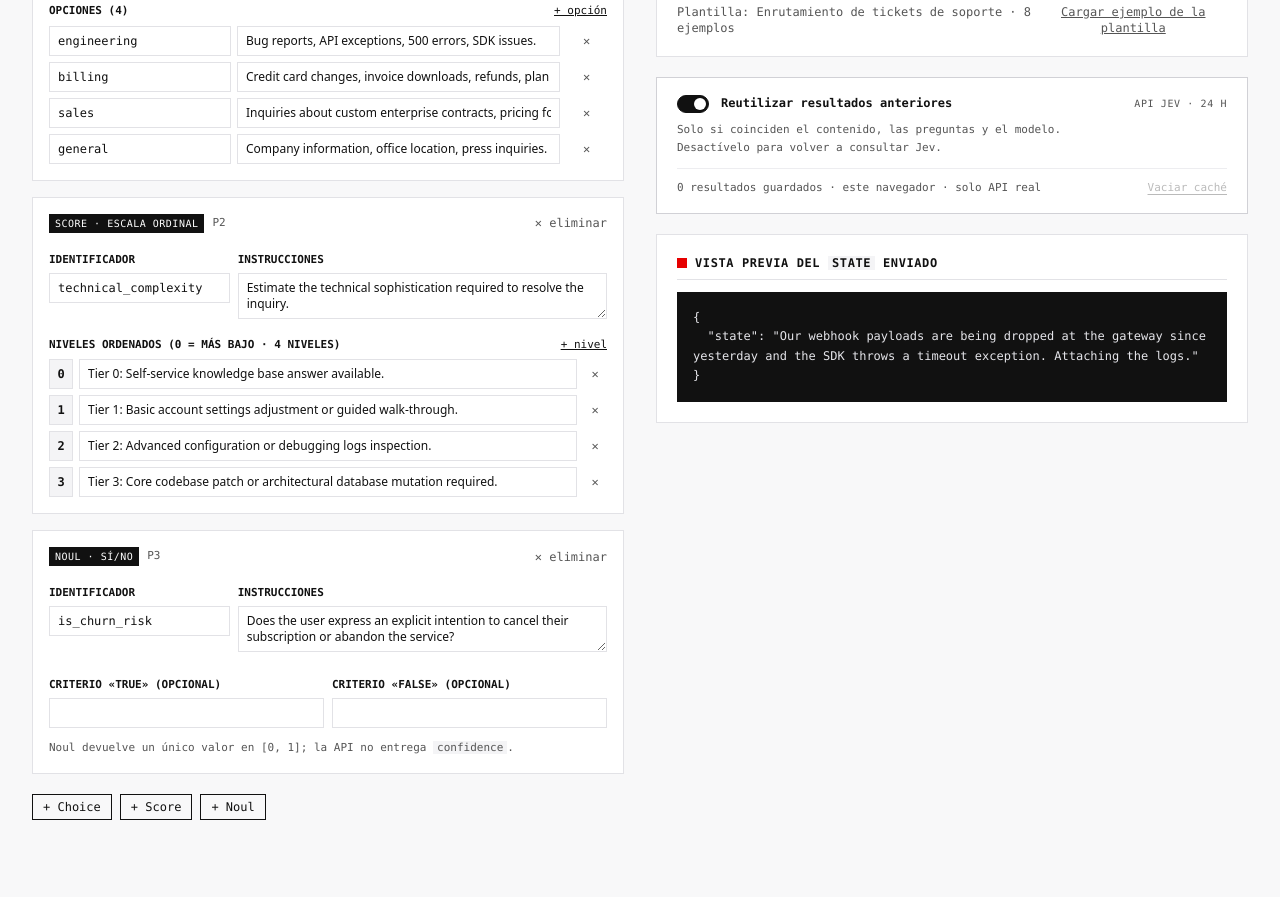
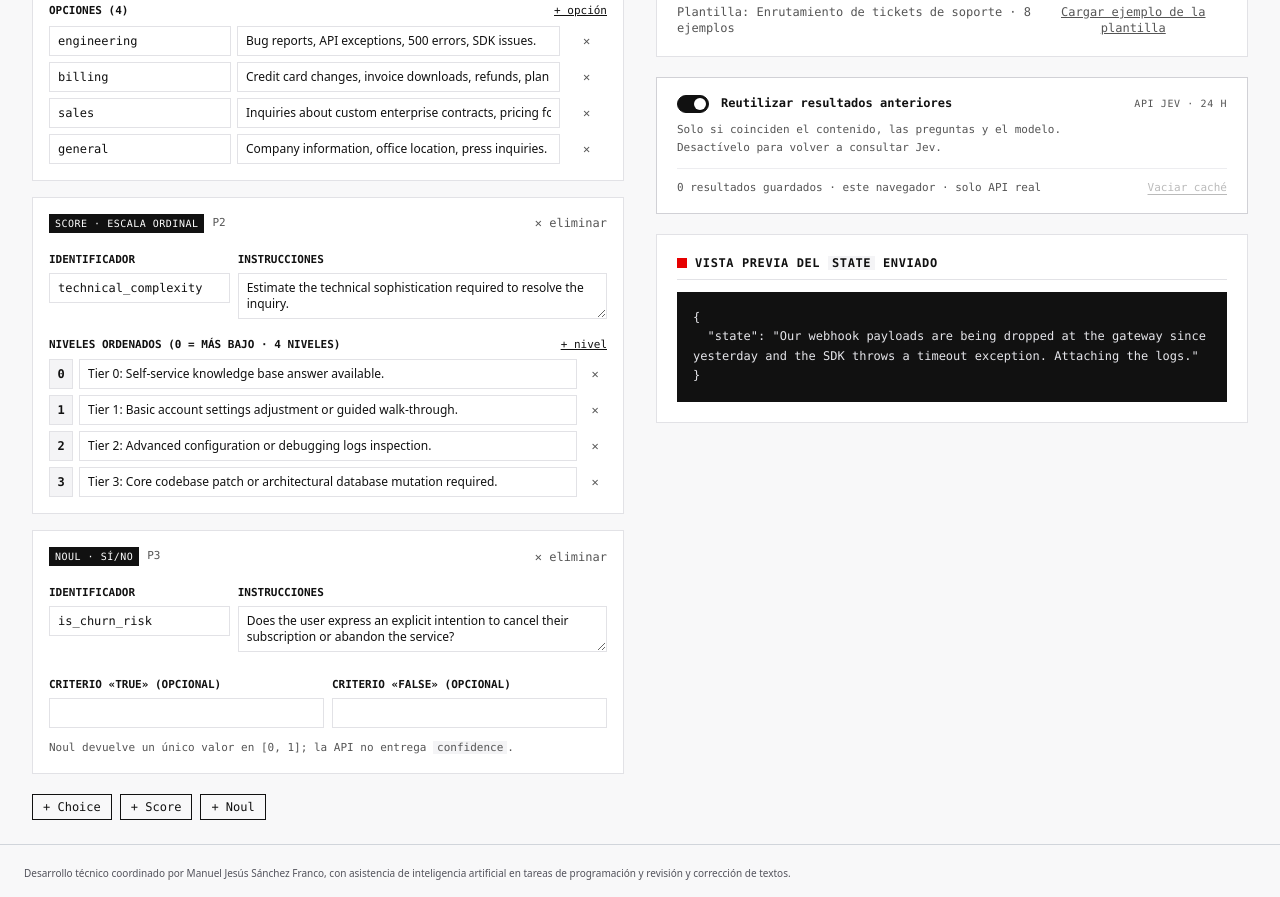
Before and after one commit to majesus/Jevlab, a plain HTML site: page index.html in a window 1280 px wide. Shown: the part 474-1371 px from the top of the page. Before the commit the page ends 1318 px from the top, so only its background shows below. Drawn offline with Linux system fonts and the light colour scheme.

Commit message:
Anadir nota de desarrollo y asistencia de IA al pie

```diff
--- a/index.html
+++ b/index.html
@@ -259,6 +259,7 @@
       </div>
     </div>
   </main>
+  <footer class="development-credit"><small>Desarrollo técnico coordinado por Manuel Jesús Sánchez Franco, con asistencia de inteligencia artificial en tareas de programación y revisión y corrección de textos.</small></footer>
 
   <!-- ===== MODAL: CONFIGURACIÓN ===== -->
   <div id="config-modal" class="hidden fixed inset-0 z-50 bg-black/60 flex items-start justify-center p-4 overflow-y-auto" role="dialog" aria-modal="true" aria-labelledby="config-title">
```
Also changed, not shown: css/app.css.
